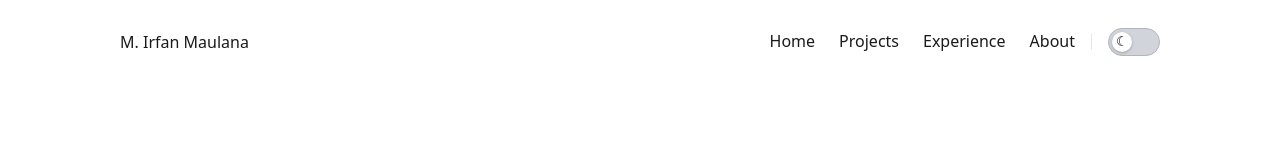
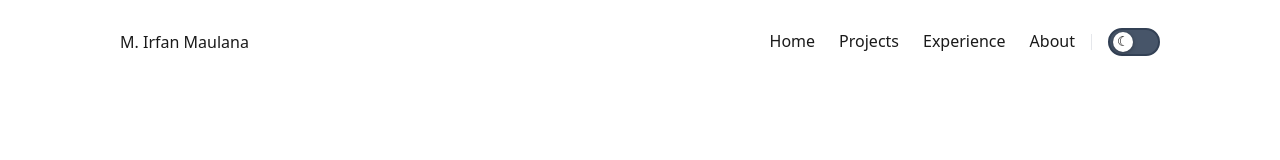
Before and after one commit to irfanmim/personal-website-fe, a Vue app: page / in a window 1280 px wide. Shown: the top 160 px of the page. Built offline with nearby package versions, Linux system fonts and the light colour scheme.

Commit message:
update the theme switch

```diff
--- a/src/components/NavBar.vue
+++ b/src/components/NavBar.vue
@@ -134,8 +134,8 @@ defineEmits(['toggleDark'])
   width: 52px;
   height: 28px;
   border-radius: 999px;
-  background: #d1d5db;
-  border: 1.5px solid #b0b4bb;
+  background: #475569;
+  border: 2px solid #334155;
   transition: background 0.25s, border-color 0.25s;
   display: flex;
   align-items: center;
@@ -143,8 +143,8 @@ defineEmits(['toggleDark'])
 }
 
 .theme-toggle--dark .toggle-track {
-  background: #2a2a2a;
-  border-color: #555;
+  background: #f1f5f9;
+  border-color: #e2e8f0;
 }
 
 .toggle-thumb {
@@ -154,7 +154,7 @@ defineEmits(['toggleDark'])
   height: 20px;
   border-radius: 50%;
   background: #fff;
-  box-shadow: 0 1px 3px rgba(0, 0, 0, 0.25);
+  box-shadow: 0 1px 4px rgba(0, 0, 0, 0.35);
   transition: transform 0.25s ease;
   display: flex;
   align-items: center;
@@ -165,7 +165,8 @@ defineEmits(['toggleDark'])
 
 .theme-toggle--dark .toggle-thumb {
   transform: translateX(24px);
-  background: #444;
+  background: #334155;
+  color: #ffffff;
 }
 
 @media (min-width: 640px) {
```
